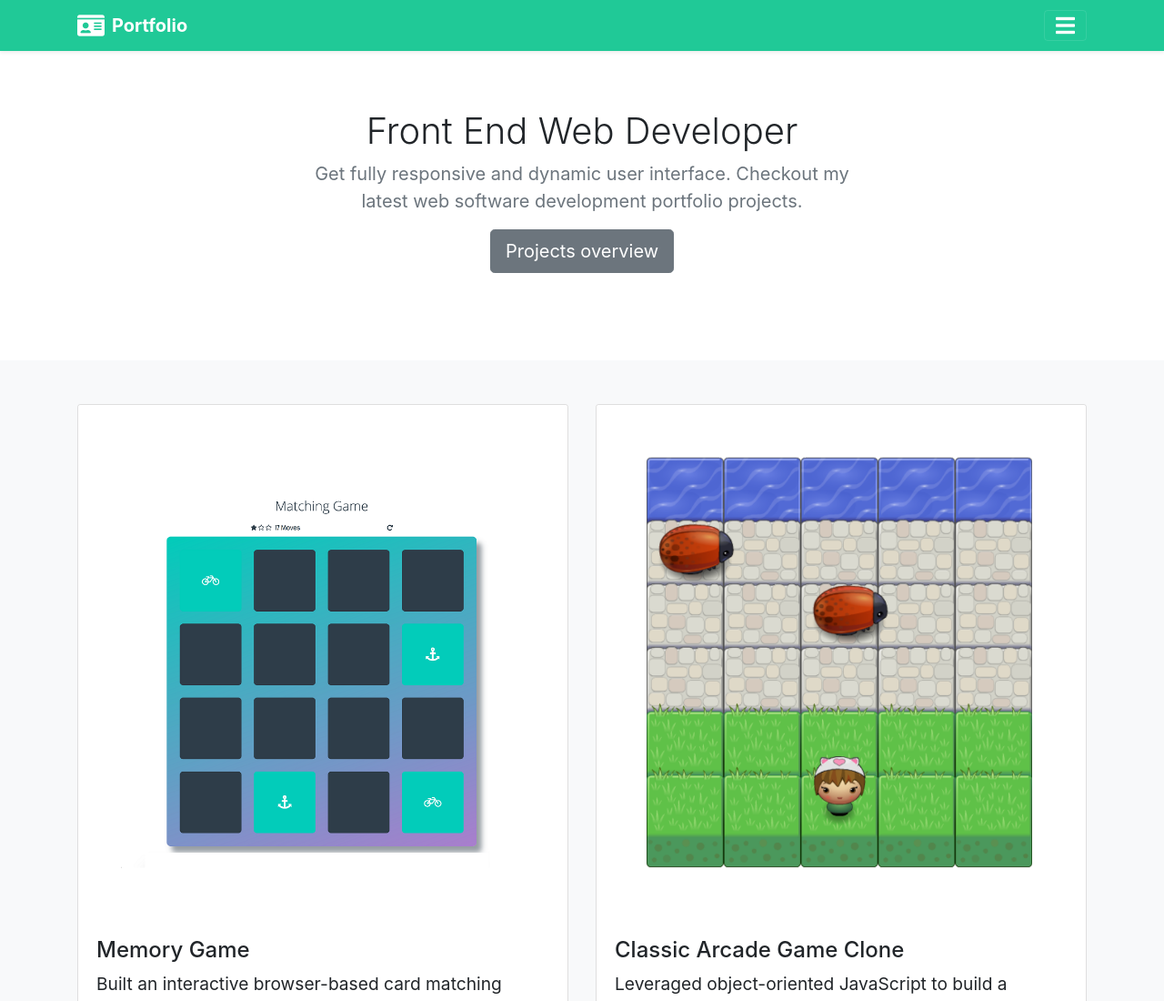
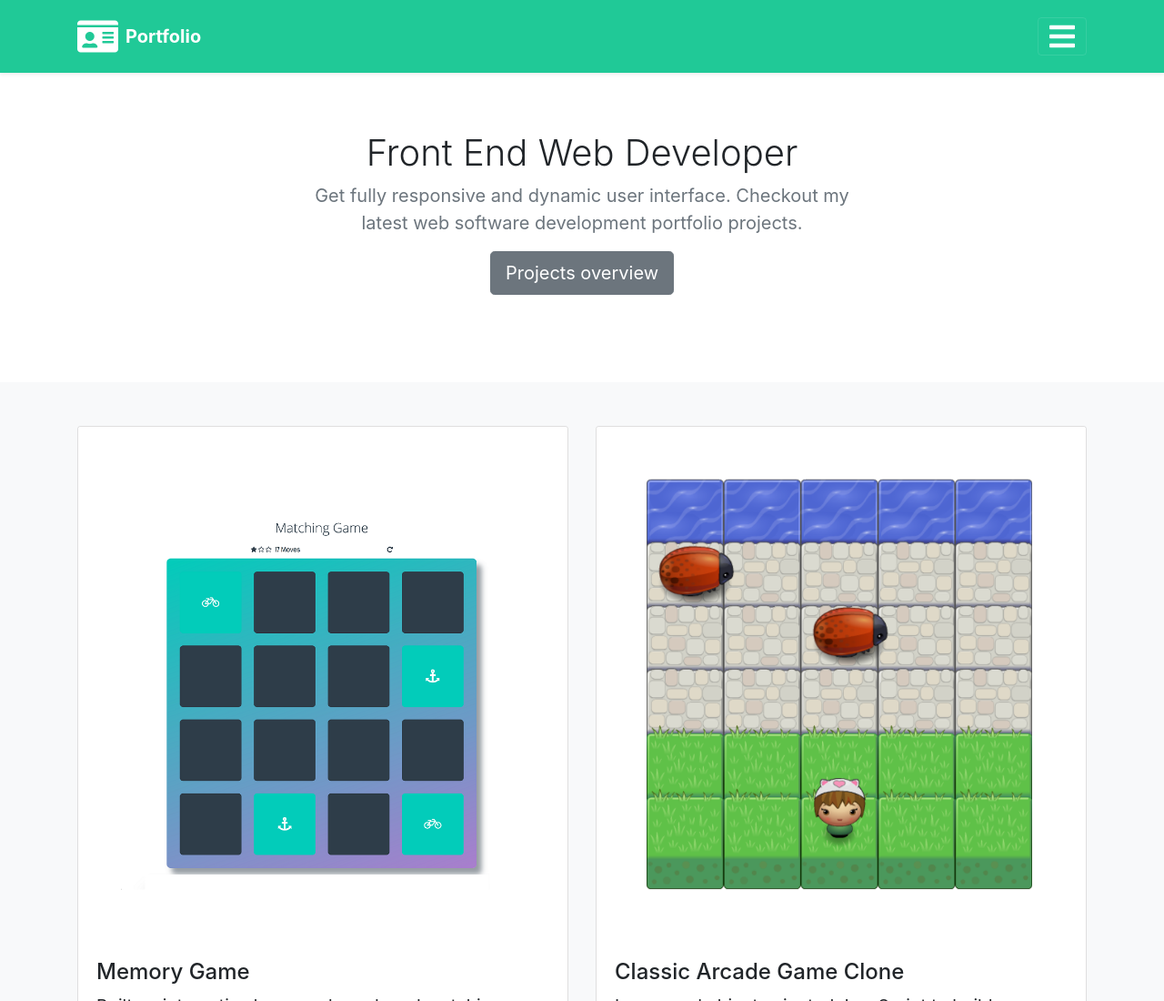
Before and after one commit to dmitriyeff/portfolio-project, a website: page index.html in a window 1280 px wide. Shown: the top 1100 px of the page at 91% size. Drawn offline with nearby package versions, Linux system fonts and the light colour scheme.

Commit message:
changed size of the navbar

```diff
--- a/index.html
+++ b/index.html
@@ -37,14 +37,14 @@
     <div class="navbar navbar-dark bg-dark shadow-sm">
       <div class="container d-flex justify-content-between">
         <a href="#" class="navbar-brand d-flex align-items-center">
-          <i class="fas fa-id-card fa-lg icon-color mr-2"></i>
+          <i class="fas fa-id-card fa-2x icon-color mr-2"></i>
           <strong>Portfolio</strong>
         </a>
 
         <button class="navbar-toggler collapsed" type="button" data-toggle="collapse" data-target="#navbarHeader" aria-controls="navbarHeader" aria-expanded="false" aria-label="Toggle navigation">
             <!-- <span class="navbar-toggler-icon"></span> -->
             <div style="font-size: 0.5rem;">
-              <i class="fas fa-bars fa-3x"></i>
+              <i class="fas fa-bars fa-4x"></i>
             </div>
         </button>
       </div>
--- a/mystyles/main.scss
+++ b/mystyles/main.scss
@@ -71,3 +71,7 @@ body {
 .lead {
   font-weight: normal;
 }
+
+.navbar {
+  height: 80px;
+}
```
Also changed, not shown: mystyles/main.css.
